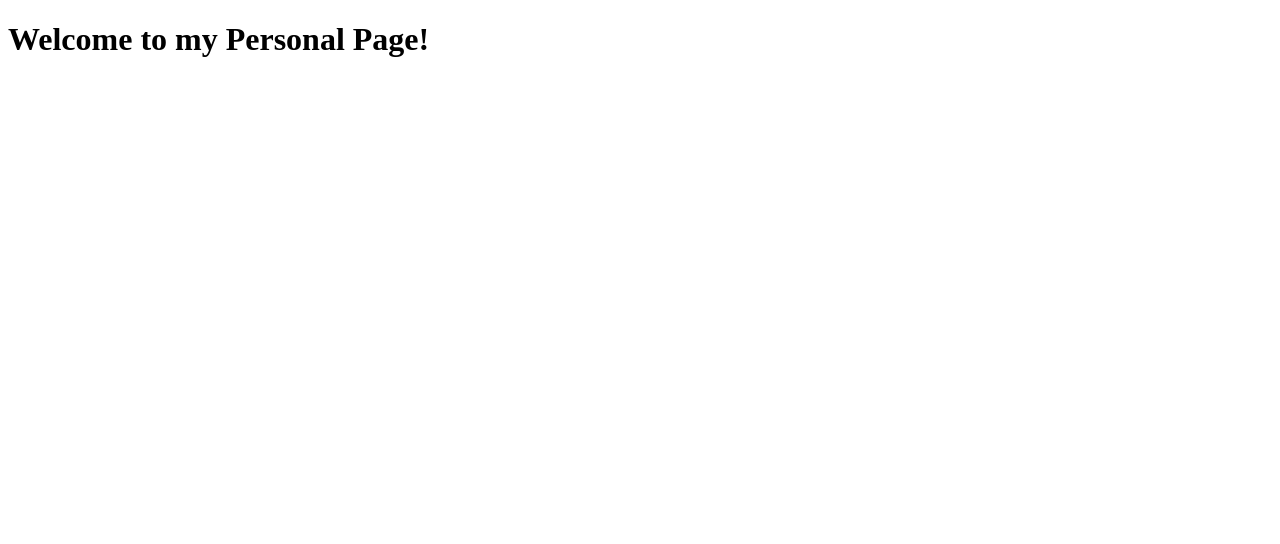
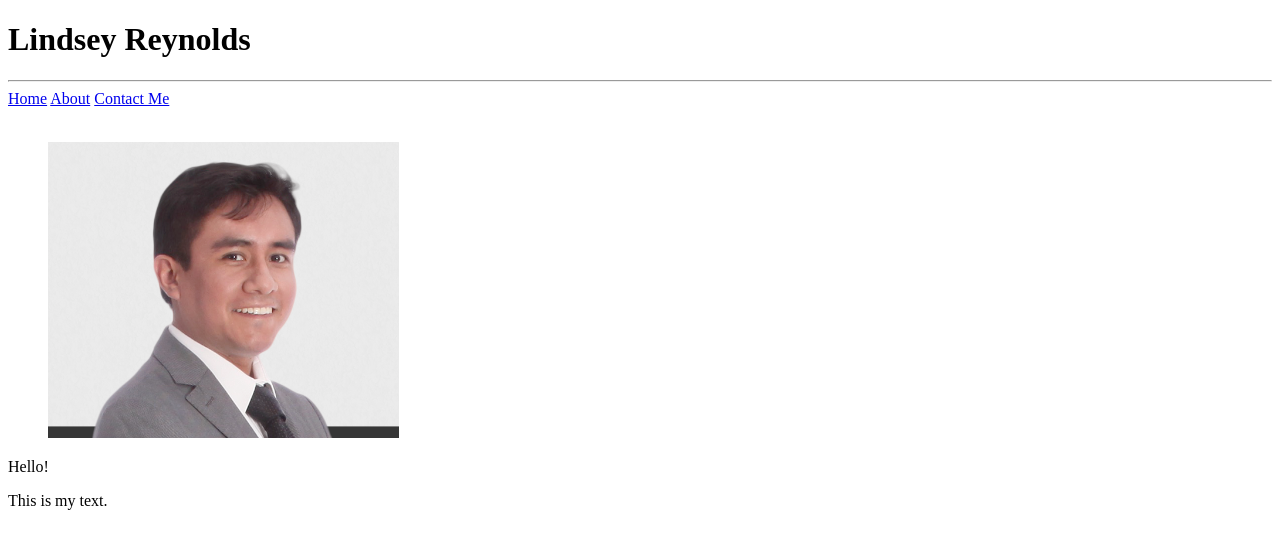
Before and after one commit to lindseyreynolds44/CST336-lab1, a plain HTML site: page index.html in a window 1280 px wide. Drawn offline with Linux system fonts and the light colour scheme.

Commit message:
updated index.html

```diff
--- a/index.html
+++ b/index.html
@@ -1,11 +1,58 @@
 <!DOCTYPE html>
 <html>
+<!-- This is the head -->
+<!-- All styles and javascript go inside the head -->
     <head>
-        <title> </title>
+        <title>Lab 1: Personal Site</title>
+        <meta charset="utf-8" />
     </head>
+<!-- closing head -->
+
+    <!-- This is the body -->
+    <!-- This is where we place the content of our website -->
     <body>
+        <!-- Semantic Tags -->
+        <header>
+            <h1> Lindsey Reynolds </h1>
 
-        <h1>Welcome to my Personal Page!</h1>
+        </header>
+
+        <hr>
+
+        <nav>
+
+            <a href="index.html">Home</a>
+            <a href="about.html">About</a>
+            <a href="contact.html">Contact Me</a>
+
+        </nav>
+
+        <br />
+
+        <main>
+
+            <figure>
+            <img src="img/juan_doe.png">
+            </figure>
+
+            <div>
+                Hello!
+                <br>
+                <p> This is my text. </p>
+            </div>
+
+        </main>
+
+
+        <!-- This is the footer -->
+        <!-- The footer goes inside the body but not always -->
+        <footer>
+
+
+        </footer>
+        <!-- closing footer -->
 
     </body>
+    <!-- closing body -->
+
 </html>
```
Also changed, not shown: img/juan_doe.png (added).
